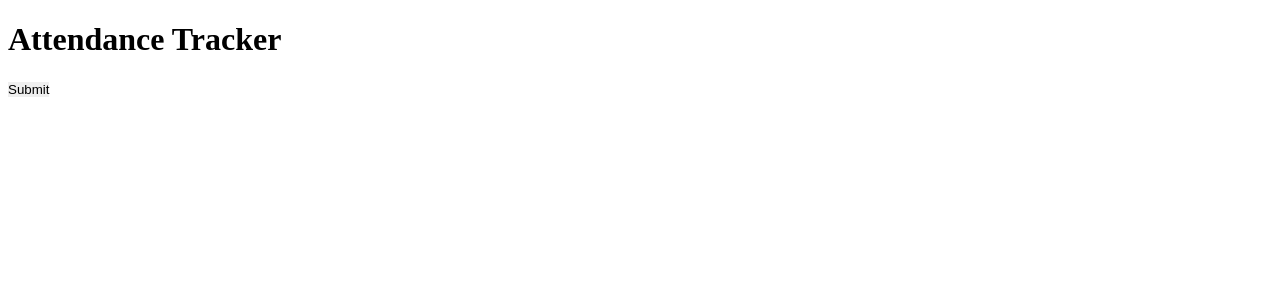
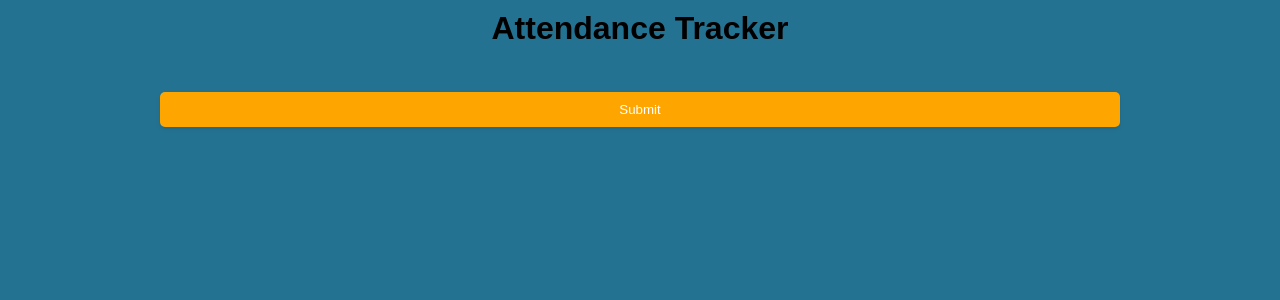
Before and after one commit to PrateekShh99/Attendance-Tracker, a Flask app: page / in a window 1280 px wide. Shown: the top 300 px of the page. Run offline with Flask 3, Linux system fonts and the light colour scheme; parts of the project's set-up code (start-up, migrations or seed data) failed here and were passed over.

Commit message:
Style changes

```diff
--- a/Static/JavaScript.js
+++ b/Static/JavaScript.js
@@ -2,8 +2,15 @@ document.getElementById('attendanceForm').addEventListener('submit', function(ev
     event.preventDefault();
     const checkedRadios = document.querySelectorAll('input[type="radio"]:checked');
     const attendanceArray = [];
-    for (let i = 0; i < checkedRadios.length; i++) {
-        attendanceArray.push(checkedRadios[i].value);
-    }
-    return attendanceArray;
+    checkedRadios.forEach(radio => {
+        attendanceArray.push(radio.value);
+    });
+
+    fetch('/submit', {
+        method: 'POST',
+        headers: {
+            'Content-Type': 'application/json'
+        },
+        body: JSON.stringify({ attendance: attendanceArray })
+    });
 });
--- a/Static/Style.css
+++ b/Static/Style.css
@@ -1,29 +1,83 @@
-*{
+* {
     padding: 0;
-    border: 0;
+    margin: 0;
+    box-sizing: border-box;
+}
 
+body {
+    font-family: Arial, sans-serif;
+    background-color: #247291;
+}
+
+h1 {
+    text-align: center;
+    margin-bottom: 25px;
+    margin-top: 10px;
 }
 
 .people-container {
     display: grid;
     justify-content: center;
+    gap: 15px;
 }
 
 .person-info {
     display: flex;
-    border: 2px black solid;
+    justify-content: space-between;
+    border: 2px solid black;
+    background-color: linear-gradient(to left, #FFA500, #FFD700);
     width: 75vh;
-    padding-top: 5px;
-    padding-left: 10px;
+    padding: 10px;
     border-radius: 15px;
     align-items: center;
+    box-shadow: 0 2px 4px rgba(0, 0, 0, 0.1);
+    animation: box-shadow 0.5s ease;
+}
+
+.person-info:hover {
+    box-shadow: 5px 5px rgba(0, 0, 0, 0.1);
 }
 
 .person-name {
-    background-color: aqua;
+    background: linear-gradient(to right, #FFA500, #FFD700);
+    padding: 5px 10px;
+    border-radius: 5px;
+    margin-right: auto;
+    box-shadow: 0 2px 2px rgba(0, 0, 0, 0.1);
+    transition: background-color 3s ease;
+}
+
+.person-name:hover {
+    background: linear-gradient(to right, #FFA500, #FFA500);
+}
+
+.attendance-options {
+    display: flex;
+    gap: 5px;
+    margin-left: auto;
 }
 
 .attendance-radio {
-    display: flex;
-    justify-content: end;
+    margin-left: 5px;
 }
+
+.submit-btn {
+    display: block;
+    margin: auto;
+    margin-top: 20px;
+    width: 75%;
+    padding: 10px;
+    background-color: #FFA500;
+    border: none;
+    border-radius: 5px;
+    color: white;
+    text-align: center;
+    cursor: pointer;
+    box-shadow: 0 2px 4px rgba(0, 0, 0, 0.1);
+    transition: background-color 0.3s ease;
+    padding-bottom: 10px;
+}
+
+.submit-btn:hover {
+    background-color: #FFD700;
+}
--- a/flask_app.py
+++ b/flask_app.py
@@ -1,9 +1,58 @@
-import main
 from flask import Flask, render_template, request, jsonify
+import openpyxl
+import datetime
+
+# Create and save the workbook if it doesn't exist
+wb_path = "C:\\Programming\\Attendance\\Attendance.xlsx"
+try:
+    wb_attendance = openpyxl.load_workbook(wb_path)
+except FileNotFoundError:
+    wb_attendance = openpyxl.Workbook()
+    wb_attendance.save(wb_path)
+    wb_attendance.close()
+
+# Load source and destination workbooks
+wb_source = openpyxl.load_workbook('C:\\Programming\\Attendance\\Datasheet.xlsx')
+wb_attendance = openpyxl.load_workbook(wb_path)
+
+# Generate new sheet for every new day
+today = datetime.datetime.now().strftime("%d-%m-%y")
+new_sheet = wb_attendance.create_sheet(today)
+
+# Capture total names and details (assuming data starts from row 1)
+source_sheet = wb_source['Data']
+total_details = source_sheet.max_column
+total_names = source_sheet.max_row
+
+# Copy names to new sheet (first column)
+for row in range(1, total_details + 1):
+    source_cell = source_sheet.cell(row=row, column=1)
+    dest_cell = new_sheet.cell(row=row, column=1)
+    dest_cell.value = source_cell.value
+
+# Ensure the 'Data' sheet exists in the attendance workbook
+if 'Data' not in wb_attendance.sheetnames:
+    wb_attendance.create_sheet(index=0, title='Data')
+
+# Copy entire source sheet to the 'Data' sheet in the attendance workbook
+for row in range(1, total_details + 1):
+    for col in range(1, total_names + 1):
+        source_cell = source_sheet.cell(row=row, column=col)
+        dest_cell = wb_attendance['Data'].cell(row=row, column=col)
+        dest_cell.value = source_cell.value
+
+# Create an array of names for JavaScript
+name_array = []
+for row in range(2, total_names + 1):
+    name_array.append(source_sheet.cell(row=row, column=1).value)
+
+
+# Save the attendance workbook
+wb_attendance.save(wb_path)
 
 app = Flask(__name__)
 
-people = main.name_array
+people = name_array
 
 @app.route('/')
 def index():
@@ -12,7 +61,9 @@ def index():
 @app.route('/submit', methods=['POST'])
 def submit():
     data = request.json
-    return jsonify({"status": "success", "data": data})
+    attendance_array = data.get('attendance', [])
+
+    return jsonify({"status": "success", "attendance_array": attendance_array})
 
 if __name__ == '__main__':
     app.run(debug=True)
--- a/templates/index.html
+++ b/templates/index.html
@@ -14,9 +14,11 @@
                 {% for person in people %}
                     <div class="person-info">
                         <h3 class="person-name">{{ person }}</h3>
-                        <input type="radio" name="{{ person }}" value="present" class="attendance-radio"> Present
-                        <input type="radio" name="{{ person }}" value="absent" class="attendance-radio"> Absent
-                        <input type="radio" name="{{ person }}" value="leave" class="attendance-radio"> Leave
+                        <div class="attendance-options">
+                            <input type="radio" name="{{ person }}" value="present" class="attendance-radio"> Present
+                            <input type="radio" name="{{ person }}" value="absent" class="attendance-radio"> Absent
+                            <input type="radio" name="{{ person }}" value="leave" class="attendance-radio"> Leave
+                        </div>
                     </div>
                 {% endfor %}
             </div>
```
